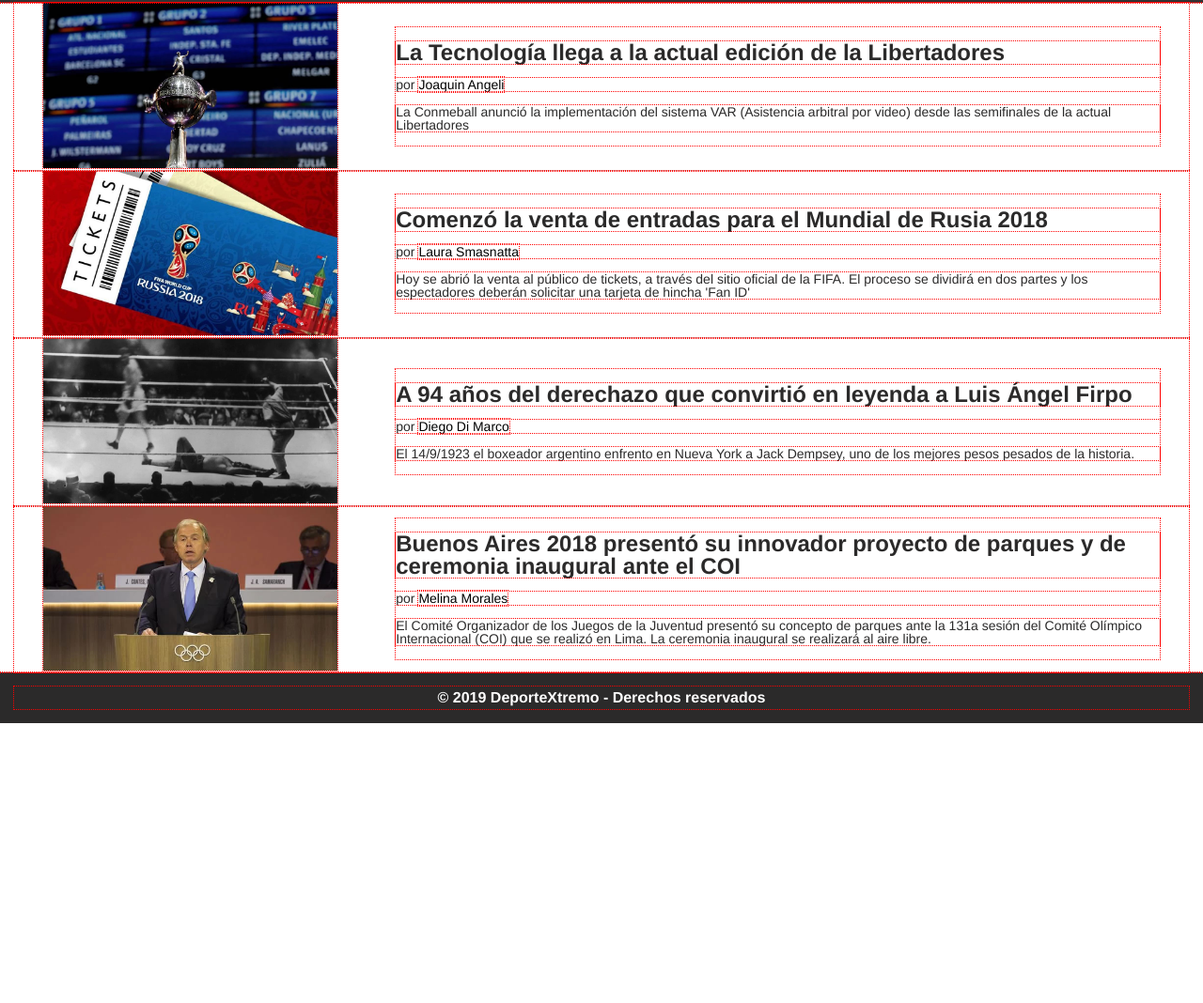
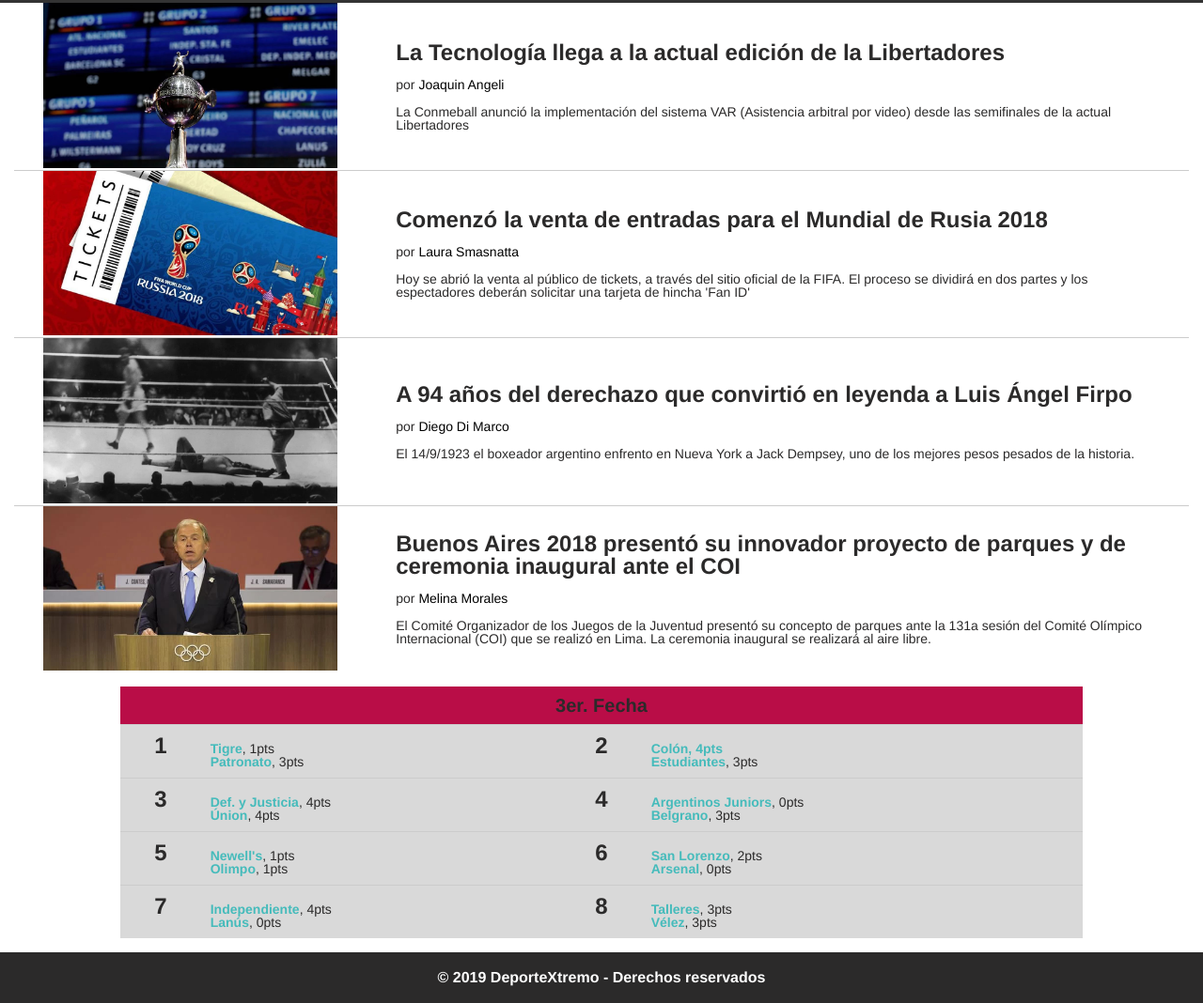
Before and after one commit to ncardaci/PWFE-M1-03, a plain HTML site: page index.html in a window 1280 px wide. Shown: the part 852-1920 px from the top of the page at 94% size. Before the commit the page ends 1622 px from the top, so only its background shows below. Drawn offline with Linux system fonts and the light colour scheme.

Commit message:
Maqueteando la Tabla de Posiciones

```diff
--- a/css/style.css
+++ b/css/style.css
@@ -1,6 +1,6 @@
 /*Estilos Generales*/
 *{
-	outline: dotted 1px red;
+	/*outline: dotted 1px red */
 }
 body {
 	font-family: Helvetica, Arial, Open Sans, sans-serif;
@@ -101,6 +101,41 @@
 .noticia-txt a:hover {
 	color: #000;
 }
+#tabla-posiciones {
+	padding: 15px 0px;
+}
+
+#tabla-posiciones table {
+	width: 80%;
+	margin: auto;
+}
+#tabla-posiciones tr {
+	background-color: #D9D9D9;
+	border-bottom: solid 1px #CCC;
+}
+#tabla-posiciones tr:last-child {
+	border: none;
+}
+#tabla-posiciones td {
+	padding: 10px;
+}
+#tabla-posiciones td:nth-of-type(odd) /*-- odd significa impares even significa pares */{
+	font-size: 24px;
+	font-weight: 700;
+	text-align: center;
+}
+#tabla-posiciones th{
+	font-size: 20px;
+	font-weight: 700;
+	padding: 10px;
+	background-color: #b90d47;
+}
+#tabla-posiciones td:nth-of-type(even) span {
+	color: #45BBBB;
+	font-weight: 700;
+}
+
+
 footer {
 	background-color: rgb(43, 42, 42);
 	overflow: hidden;
--- a/index.html
+++ b/index.html
@@ -83,7 +83,39 @@
 				<!-- Fin Noticia #4-->
 			</section>
 			<section id="tabla-posiciones">
-
+				<table >
+					<tr><!-- Inicia la primera fila de la tabla -->
+						<th colspan="4"><!-- Inicia una celda -->
+							3er. Fecha
+						</th>
+					</tr>
+					<tr><!-- Inicia la primera fila de la tabla -->
+						<td><!-- Inicia una celda -->
+							1
+						</td>
+						<td><span>Tigre</span>, 1pts<br><span>Patronato</span>, 3pts</td>
+						<td>2</td>
+						<td><span>Colón, 4pts</span><br><span>Estudiantes</span>, 3pts</td>
+					</tr>
+					<tr>
+						<td>3</td>
+						<td><span>Def. y Justicia</span>, 4pts<br><span>Únion</span>, 4pts</td>
+						<td>4</td>
+						<td><span>Argentinos Juniors</span>, 0pts<br><span>Belgrano</span>, 3pts</td>
+					</tr>
+					<tr>
+						<td>5</td>
+						<td><span>Newell's</span>, 1pts<br><span>Olimpo</span>, 1pts</td>
+						<td>6</td>
+						<td><span>San Lorenzo</span>, 2pts<br><span>Arsenal</span>, 0pts</td>
+					</tr>
+					<tr>
+						<td>7</td>
+						<td><span>Independiente</span>, 4pts<br><span>Lanús</span>, 0pts</td>
+						<td>8</td>
+						<td><span>Talleres</span>, 3pts<br><span>Vélez</span>, 3pts</td>
+					</tr>
+				</table>
 			</section>
 		</main>
 		<footer>
```
Also changed, not shown: 1 other file.
